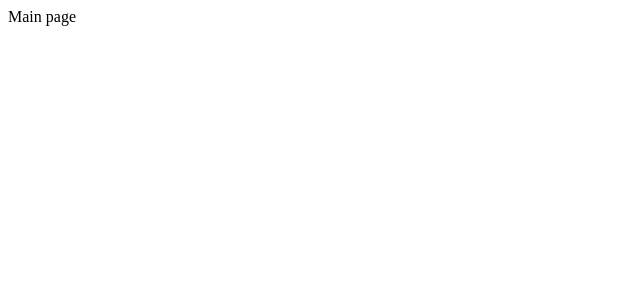
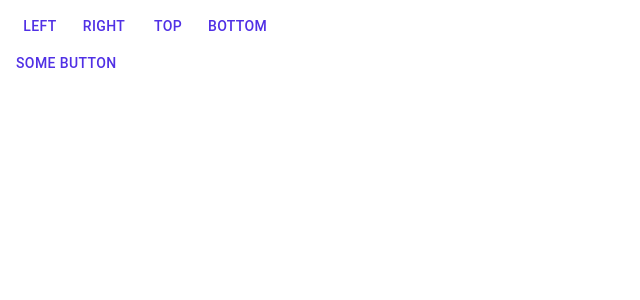
Before and after one commit to zlobichDenis/NEXT-Spositefy-CLIENT, a Next.js app: page / in a window 1280 px wide. Shown: the top 300 px of the page, without its empty margins (0-640 px from the left). Built offline with nearby package versions, Linux system fonts and the light colour scheme.

Commit message:
1. Create MUi theme and change project file structure

```diff
--- /dev/null
+++ b/src/components/Navbar/Navbar.tsx
@@ -0,0 +1,93 @@
+import { useState, MouseEvent, KeyboardEvent, Fragment } from 'react';
+import Box from '@mui/material/Box';
+import SwipeableDrawer from '@mui/material/SwipeableDrawer';
+import Button from '@mui/material/Button';
+import List from '@mui/material/List';
+import Divider from '@mui/material/Divider';
+import ListItem from '@mui/material/ListItem';
+import ListItemButton from '@mui/material/ListItemButton';
+import ListItemIcon from '@mui/material/ListItemIcon';
+import ListItemText from '@mui/material/ListItemText';
+import InboxIcon from '@mui/icons-material/MoveToInbox';
+import MailIcon from '@mui/icons-material/Mail';
+
+type Anchor = 'top' | 'left' | 'bottom' | 'right';
+
+const Navbar = () => {
+  const [state, setState] = useState({
+    top: false,
+    left: false,
+    bottom: false,
+    right: false,
+  });
+
+  const toggleDrawer =
+    (anchor: Anchor, open: boolean) =>
+      (event: KeyboardEvent | MouseEvent) => {
+        if (
+          event &&
+          event.type === 'keydown' &&
+          ((event as KeyboardEvent).key === 'Tab' ||
+            (event as KeyboardEvent).key === 'Shift')
+        ) {
+          return;
+        }
+
+        setState({ ...state, [anchor]: open });
+      };
+
+  const list = (anchor: Anchor) => (
+    <Box
+      sx={{ width: anchor === 'top' || anchor === 'bottom' ? 'auto' : 250 }}
+      role="presentation"
+      onClick={toggleDrawer(anchor, false)}
+      onKeyDown={toggleDrawer(anchor, false)}
+    >
+      <List>
+        {['Inbox', 'Starred', 'Send email', 'Drafts'].map((text, index) => (
+          <ListItem key={text} disablePadding>
+            <ListItemButton>
+              <ListItemIcon>
+                {index % 2 === 0 ? <InboxIcon /> : <MailIcon />}
+              </ListItemIcon>
+              <ListItemText primary={text} />
+            </ListItemButton>
+          </ListItem>
+        ))}
+      </List>
+      <Divider />
+      <List>
+        {['All mail', 'Trash', 'Spam'].map((text, index) => (
+          <ListItem key={text} disablePadding>
+            <ListItemButton>
+              <ListItemIcon>
+                {index % 2 === 0 ? <InboxIcon /> : <MailIcon />}
+              </ListItemIcon>
+              <ListItemText primary={text} />
+            </ListItemButton>
+          </ListItem>
+        ))}
+      </List>
+    </Box>
+  );
+
+  return (
+    <div>
+      {(['left', 'right', 'top', 'bottom'] as const).map((anchor) => (
+        <Fragment key={anchor}>
+          <Button onClick={toggleDrawer(anchor, true)}>{anchor}</Button>
+          <SwipeableDrawer
+            anchor={anchor}
+            open={state[anchor]}
+            onClose={toggleDrawer(anchor, false)}
+            onOpen={toggleDrawer(anchor, true)}
+          >
+            {list(anchor)}
+          </SwipeableDrawer>
+        </Fragment>
+      ))}
+    </div>
+  );
+};
+
+export default Navbar;
--- /dev/null
+++ b/src/pages/_app.tsx
@@ -0,0 +1,14 @@
+import { Button, ThemeProvider } from "@mui/material";
+import { theme } from "../theme/theme";
+import Navbar from "../components/Navbar/Navbar";
+
+const App = () => {
+  return (
+    <ThemeProvider theme={theme}>
+      <Navbar />
+      <Button>Some button</Button>
+    </ThemeProvider>
+  )
+};
+
+export default App;
--- /dev/null
+++ b/src/pages/_document.tsx
@@ -0,0 +1,24 @@
+import Document, { Head, Html, NextScript, Main} from "next/document";
+
+export class MyDocument extends Document {
+  render() {
+    return (
+      <Html>
+        <Head>
+          <link rel="preconnect" href="https://fonts.googleapis.com" />
+          <link rel="preconnect" href="https://fonts.gstatic.com" crossOrigin="true" />
+          <link
+            href="https://fonts.googleapis.com/css2?family=Manrope:wght@200;300;400;500;600;700;800&display=swap"
+            rel="stylesheet"
+          />
+        </Head>
+        <body>
+          <Main />
+          <NextScript />
+        </body>
+      </Html>
+    )
+  }
+}
+
+export default MyDocument;
--- a/pages/index.tsx
+++ b/src/pages/index.tsx
@@ -1,8 +1,10 @@
+import App from "./_app";
+
 const Index = () => {
   return (
-    <div>
-      Main page
-    </div>
+    <>
+      <App />
+    </>
   )
 }
 
--- /dev/null
+++ b/src/theme/theme.ts
@@ -0,0 +1,22 @@
+import { createTheme } from "@mui/material";
+
+export const theme = createTheme({
+  palette: {
+    primary: {
+      light: '#DDD7FA',
+      main: '#5030E5',
+    },
+    secondary: {
+      light: '#FDECD9',
+      dark: '#F8C07F',
+      main: '#F5A547',
+    },
+    background: {
+      default: '#EDF3F8',
+    },
+  },
+
+typography: {
+
+}
+});
```
Also changed, not shown: src/api/hello.ts (renamed from pages/api/hello.ts).
